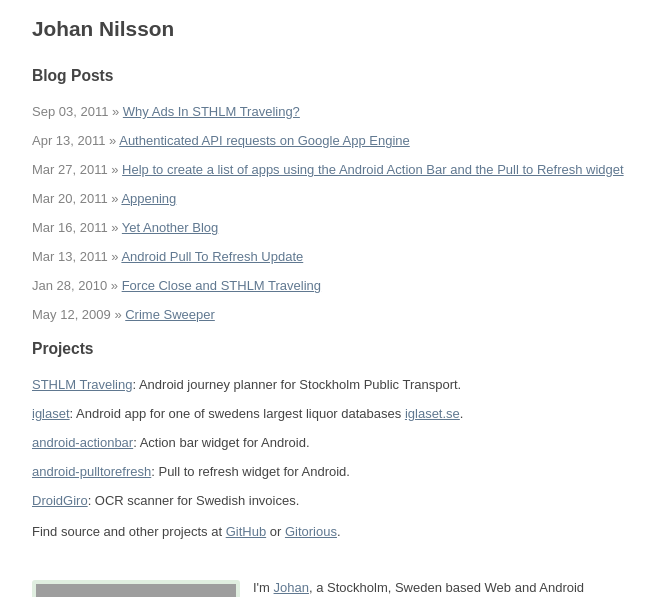
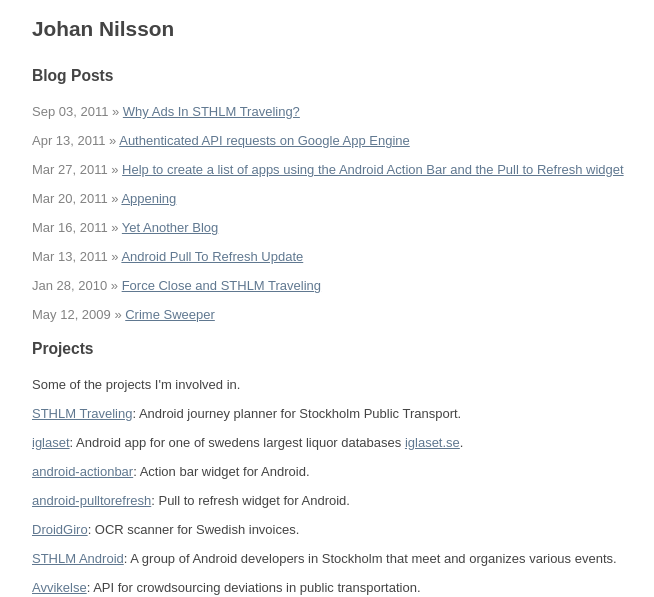
Before and after one commit to johannilsson/johannilsson.github.com, a Jekyll site: the page built from index.html, in a window 1280 px wide. Shown: the top 597 px of the page, without its empty margins (308-962 px from the left). Built offline with Jekyll 4.4.1, drawn with Linux system fonts in a browser that asks for light colours; comment, search, counter and statistics services are not loaded; grey boxes are pictures that could not be loaded.

Commit message:
Updated the list of projects.

```diff
--- a/index.html
+++ b/index.html
@@ -12,12 +12,15 @@
     </ul>
 
     <h2>Projects</h2>
+    <p>Some of the projects I'm involved in.</p>
     <ul class="posts">
         <li><a href="https://market.android.com/details?id=com.markupartist.sthlmtraveling">STHLM Traveling</a>: Android journey planner for Stockholm Public Transport.</li>
         <li><a href="https://market.android.com/details?id=com.markupartist.iglaset">iglaset</a>: Android app for one of swedens largest liquor databases <a href="http://iglaset.se">iglaset.se</a>.</li>
         <li><a href="https://github.com/johannilsson/android-actionbar">android-actionbar</a>: Action bar widget for Android.</li>
         <li><a href="https://github.com/johannilsson/android-pulltorefresh">android-pulltorefresh</a>: Pull to refresh widget for Android.</li>
         <li><a href="http://droidgiro.se">DroidGiro</a>: OCR scanner for Swedish invoices.</li>
+        <li><a href="http://sthlmandroid.se">STHLM Android</a>: A group of Android developers in Stockholm that meet and organizes various events.</li>
+        <li><a href="http://dev.avikel.se">Avvikelse</a>: API for crowdsourcing deviations in public transportation.</li>
     </ul>
     <p>Find source and other projects at <a href="https://github.com/johannilsson/">GitHub</a> or <a href="http://gitorious.org/~johannilsson">Gitorious</a>.</p>
 
```
